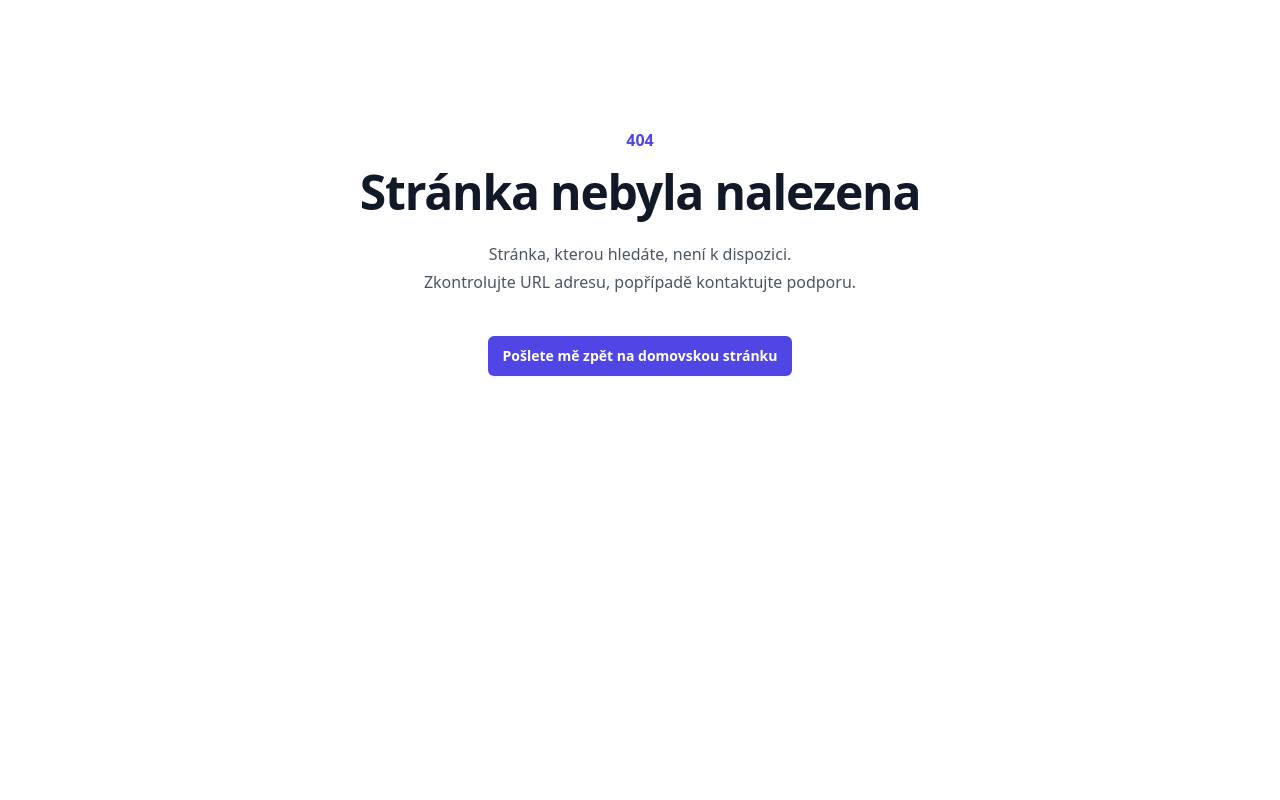
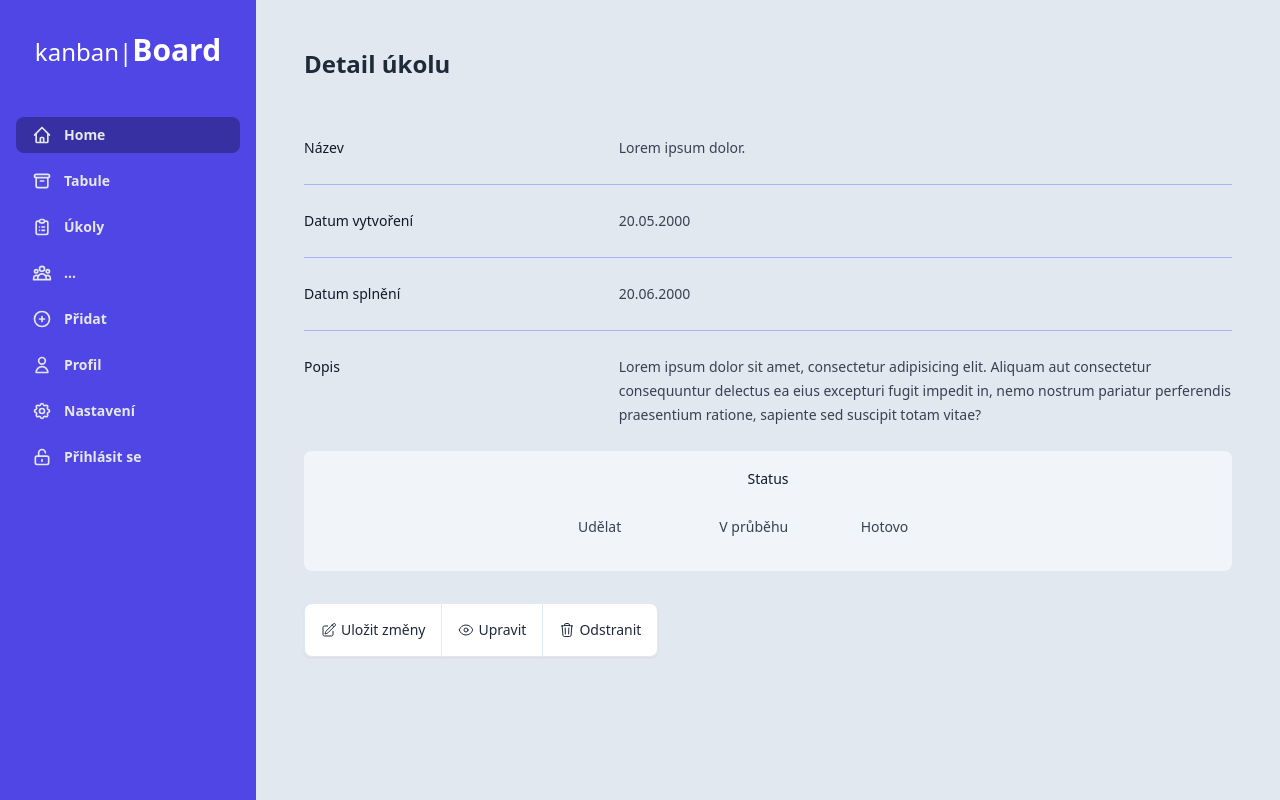
Before and after one commit to jelinekjakub/KanbanBoard, a Flask app: page /task in a window 1280 px wide. Run offline with Flask 3, Linux system fonts and the light colour scheme; some libraries are stand-ins or nearby versions.

Commit message:
page add

```diff
--- a/app/routes.py
+++ b/app/routes.py
@@ -16,9 +16,19 @@ def index():
 
 @app.route('/login')
 def login():
-    return render_template('/login.html')
+    return render_template('login.html')
 
 
 @app.route('/register')
 def register():
     return render_template('register.html')
+
+
+@app.route('/board')
+def board():
+    return render_template('board.html')
+
+
+@app.route('/task')
+def task():
+    return render_template('task.html')
--- a/app/templates/index.html
+++ b/app/templates/index.html
@@ -2,7 +2,7 @@
 
 {% block title %}Home{% endblock %}
 {% block content %}
-<main class="flex bg-slate-200 p-6 w-full justify-center">
+<main class="flex bg-slate-200 p-12 w-full justify-center">
     index
 </main>
 {% endblock %}
--- a/app/templates/layouts/default.html
+++ b/app/templates/layouts/default.html
@@ -28,7 +28,7 @@
                 </a>
             </li>
             <li class="my-px">
-                <a href="#"
+                <a href="/board"
                    class="flex flex-row items-center px-4 py-2 rounded-lg hover:bg-indigo-800">
                     <span class="flex items-center justify-center text-lg">
                         <svg fill="none"
--- a/app/templates/login.html
+++ b/app/templates/login.html
@@ -2,7 +2,7 @@
 
 {% block title %}Home{% endblock %}
 {% block content %}
-<main class="flex bg-slate-200 p-6 w-full justify-center">
+<main class="flex bg-slate-200 p-12 w-full justify-center">
     <div class="flex w-full md:w-2/3 min-h-full flex-col justify-center px-6 py-12 lg:px-8">
         <div class="sm:mx-auto sm:w-full sm:max-w-sm">
             {% include "components/logo_dark.html" %}
--- a/app/templates/register.html
+++ b/app/templates/register.html
@@ -2,7 +2,7 @@
 
 {% block title %}Home{% endblock %}
 {% block content %}
-<main class="flex bg-slate-200 p-6 w-full justify-center">
+<main class="flex bg-slate-200 p-12 w-full justify-center">
     <div class="flex w-full md:w-2/3 min-h-full flex-col justify-center px-6 py-12 lg:px-8">
         <div class="sm:mx-auto sm:w-full sm:max-w-sm">
             {% include "components/logo_dark.html" %}
--- /dev/null
+++ b/app/templates/task.html
@@ -0,0 +1,88 @@
+{% extends "layouts/default.html" %}
+
+{% block title %}Detail úkolu{% endblock %}
+{% block content %}
+<main class="flex bg-slate-200 p-12 w-full text-slate-800">
+    <div>
+        <h1 class="text-2xl mb-8 font-semibold ">Detail úkolu</h1>
+        <div class="mt-6">
+            <dl class="divide-y divide-indigo-300">
+                <div class="px-4 py-6 sm:grid sm:grid-cols-3 sm:gap-4 sm:px-0">
+                    <dt class="text-sm font-medium leading-6 text-gray-900">Název</dt>
+                    <dd class="mt-1 text-sm leading-6 text-gray-700 sm:col-span-2 sm:mt-0">Lorem ipsum dolor.</dd>
+                </div>
+                <div class="px-4 py-6 sm:grid sm:grid-cols-3 sm:gap-4 sm:px-0">
+                    <dt class="text-sm font-medium leading-6 text-gray-900">Datum vytvoření</dt>
+                    <dd class="mt-1 text-sm leading-6 text-gray-700 sm:col-span-2 sm:mt-0">20.05.2000</dd>
+                </div>
+                <div class="px-4 py-6 sm:grid sm:grid-cols-3 sm:gap-4 sm:px-0">
+                    <dt class="text-sm font-medium leading-6 text-gray-900">Datum splnění</dt>
+                    <dd class="mt-1 text-sm leading-6 text-gray-700 sm:col-span-2 sm:mt-0">20.06.2000</dd>
+                </div>
+                <div class="px-4 py-6 sm:grid sm:grid-cols-3 sm:gap-4 sm:px-0">
+                    <dt class="text-sm font-medium leading-6 text-gray-900">Popis</dt>
+                    <dd class="mt-1 text-sm leading-6 text-gray-700 sm:col-span-2 sm:mt-0">Lorem ipsum dolor sit amet,
+                        consectetur adipisicing elit. Aliquam aut consectetur consequuntur delectus ea eius excepturi
+                        fugit impedit in, nemo nostrum pariatur perferendis praesentium ratione, sapiente sed suscipit
+                        totam vitae?
+                    </dd>
+                </div>
+            </dl>
+            <form action="">
+                <div class="bg-slate-100 px-64 py-4 mb-8 rounded-lg grid grid-cols-1 md:grid-cols-3 gap-2">
+                    <span class="text-sm font-medium leading-6 text-gray-900 col-span-3 text-center">Status</span>
+                    <label>
+                        <input type="radio" value="todo" class="peer hidden" name="status">
+
+                        <div class="bg-slate-100 hover:bg-slate-200 flex items-center justify-between p-4 border-2 rounded-lg cursor-pointer text-sm border-slate-100 group peer-checked:border-indigo-500">
+                            <h2 class="font-base text-gray-700">Udělat</h2>
+                        </div>
+                    </label>
+
+                    <label>
+                        <input type="radio" value="progress" class="peer hidden" name="status">
+
+                        <div class="bg-slate-100 hover:bg-slate-200 flex items-center justify-between p-4 border-2 rounded-lg cursor-pointer text-sm border-slate-100 group peer-checked:border-indigo-500">
+                            <h2 class="font-base text-gray-700">V průběhu</h2>
+                        </div>
+                    </label>
+
+                    <label>
+                        <input type="radio" value="done" class="peer hidden" name="status">
+
+                        <div class="bg-slate-100 hover:bg-slate-200 flex items-center justify-between p-4 border-2 rounded-lg cursor-pointer text-sm border-slate-100 group peer-checked:border-indigo-500">
+                            <h2 class="font-base text-gray-700">Hotovo</h2>
+                        </div>
+                    </label>
+                </div>
+                <div class="inline-flex items-center rounded-md shadow-sm">
+                    <button type="submit" class="text-slate-800 hover:text-indigo-600 text-sm bg-white hover:bg-slate-100 border border-slate-200 rounded-l-lg font-medium p-4 inline-flex space-x-1 items-center">
+                        <span><svg xmlns="http://www.w3.org/2000/svg" fill="none" viewBox="0 0 24 24" stroke-width="1.5" stroke="currentColor" class="w-4 h-4">
+                            <path stroke-linecap="round" stroke-linejoin="round" d="M16.862 4.487l1.687-1.688a1.875 1.875 0 112.652 2.652L10.582 16.07a4.5 4.5 0 01-1.897 1.13L6 18l.8-2.685a4.5 4.5 0 011.13-1.897l8.932-8.931zm0 0L19.5 7.125M18 14v4.75A2.25 2.25 0 0115.75 21H5.25A2.25 2.25 0 013 18.75V8.25A2.25 2.25 0 015.25 6H10" />
+                          </svg>
+                          </span>
+                        <span>Uložit změny</span>
+                    </button>
+                    <button class="text-slate-800 hover:text-orange-600 text-sm bg-white hover:bg-slate-100 border-y border-slate-200 font-medium p-4 inline-flex space-x-1 items-center">
+                        <span>
+                            <svg xmlns="http://www.w3.org/2000/svg" fill="none" viewBox="0 0 24 24" stroke-width="1.5" stroke="currentColor" class="w-4 h-4">
+                                <path stroke-linecap="round" stroke-linejoin="round" d="M2.036 12.322a1.012 1.012 0 010-.639C3.423 7.51 7.36 4.5 12 4.5c4.638 0 8.573 3.007 9.963 7.178.07.207.07.431 0 .639C20.577 16.49 16.64 19.5 12 19.5c-4.638 0-8.573-3.007-9.963-7.178z" />
+                                <path stroke-linecap="round" stroke-linejoin="round" d="M15 12a3 3 0 11-6 0 3 3 0 016 0z" />
+                              </svg>
+                        </span>
+                        <span>Upravit</span>
+                    </button>
+                    <button class="text-slate-800 hover:text-red-600 text-sm bg-white hover:bg-slate-100 border border-slate-200 rounded-r-lg font-medium p-4 inline-flex space-x-1 items-center">
+                        <span>
+                            <svg xmlns="http://www.w3.org/2000/svg" fill="none" viewBox="0 0 24 24" stroke-width="1.5" stroke="currentColor" class="w-4 h-4">
+                            <path stroke-linecap="round" stroke-linejoin="round" d="M14.74 9l-.346 9m-4.788 0L9.26 9m9.968-3.21c.342.052.682.107 1.022.166m-1.022-.165L18.16 19.673a2.25 2.25 0 01-2.244 2.077H8.084a2.25 2.25 0 01-2.244-2.077L4.772 5.79m14.456 0a48.108 48.108 0 00-3.478-.397m-12 .562c.34-.059.68-.114 1.022-.165m0 0a48.11 48.11 0 013.478-.397m7.5 0v-.916c0-1.18-.91-2.164-2.09-2.201a51.964 51.964 0 00-3.32 0c-1.18.037-2.09 1.022-2.09 2.201v.916m7.5 0a48.667 48.667 0 00-7.5 0" />
+                          </svg>
+                          </span>
+                        <span>Odstranit</span>
+                    </button>
+                </div>
+            </form>
+        </div>
+    </div>
+</main>
+{% endblock %}
```
Also changed, not shown: app/templates/board.html (added, +23 -0 lines).
